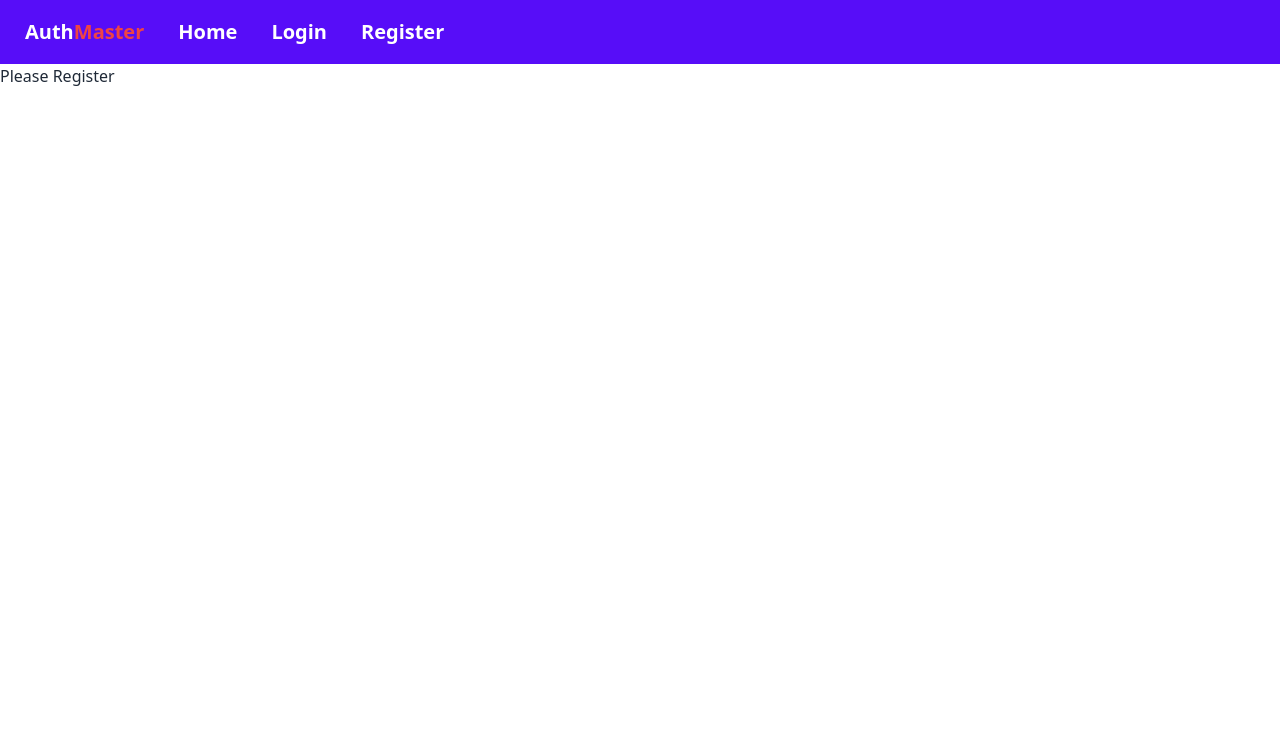
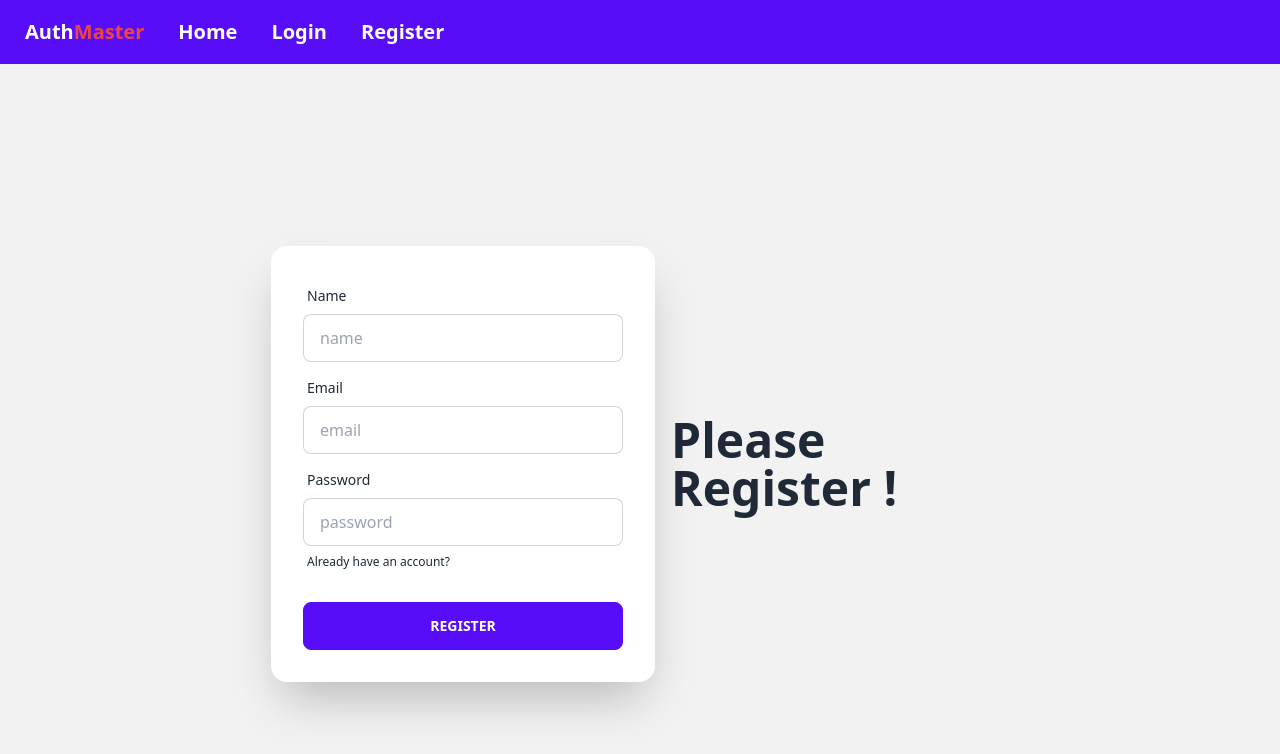
Before and after one commit to coder-Jahirul-Islam/auth-firebase-context-tailwind, a React (Vite) app: page /register in a window 1280 px wide. Shown: the top 754 px of the page. Built offline with nearby package versions, Linux system fonts and the light colour scheme.

Commit message:
added login and registation components

```diff
--- /dev/null
+++ b/src/components/Footer.jsx
@@ -0,0 +1,11 @@
+import React from 'react';
+
+const Footer = () => {
+    return (
+        <div>
+
+        </div>
+    );
+};
+
+export default Footer;
--- a/src/components/Login.jsx
+++ b/src/components/Login.jsx
@@ -1,10 +1,52 @@
 import React from 'react';
+import { Link } from 'react-router-dom';
 
 const Login = () => {
+    const handleLogin = (event) => {
+        event.preventDefault();
+        const form = event.target;
+        const email = form.email.value;
+        const password = form.password.value;
+        console.log(email, password);
+
+    }
     return (
-        <div>
-            <h2>Login</h2>
-        </div>
+        <>
+            <div className="hero min-h-screen bg-base-200">
+                <div className="hero-content flex-col lg:flex-row-reverse">
+                    <div className="text-center lg:text-left">
+                        <h1 className="text-5xl font-bold"> Please Login !</h1>
+                    </div>
+                    <div className="card flex-shrink-0 w-full max-w-sm shadow-2xl bg-base-100">
+                        <form onSubmit={handleLogin} className="card-body">
+                            <div className="form-control">
+                                <label className="label">
+                                    <span className="label-text">Email</span>
+                                </label>
+                                <input type="email" name='email' required placeholder="email" className="input input-bordered" />
+                            </div>
+
+                            <div className="form-control">
+                                <label className="label">
+                                    <span className="label-text">Password</span>
+                                </label>
+                                <input type="password" name='password' required placeholder="password" className="input input-bordered" />
+                                <label className="label">
+                                    <a href="#" className="label-text-alt link link-hover">Forgot password?</a>
+                                </label>
+                            </div>
+                            <div className="form-control mt-6">
+                                <button className="btn btn-primary">Login</button>
+                            </div>
+                        </form>
+                        <Link to='/register' className="btn btn-link">
+                            <button className='btn btn-link'>New to AuthMaster?</button>
+                        </Link>
+
+                    </div>
+                </div>
+            </div>
+        </>
     );
 };
 
--- a/src/components/Register.jsx
+++ b/src/components/Register.jsx
@@ -1,10 +1,57 @@
 import React from 'react';
+import { Link } from 'react-router-dom';
 
 const Register = () => {
+    const handlerRegister =(event)=>{
+        event.preventDefault();
+        const form = event.target;
+        const email = form.email.value;
+        const password = form.password.value;
+        console.log(email, password);
+
+
+    }
     return (
-        <div>
-            <h2>Please Register</h2>
-        </div>
+        <>
+            <div className="hero min-h-screen bg-base-200">
+                <div className="hero-content flex-col lg:flex-row-reverse">
+                    <div className="text-center lg:text-left">
+                        <h1 className="text-5xl font-bold"> Please Register !</h1>
+                    </div>
+                    <div className="card flex-shrink-0 w-full max-w-sm shadow-2xl bg-base-100">
+                        <form onSubmit={handlerRegister} className="card-body">
+                            <div className="form-control">
+                                <label className="label">
+                                    <span className="label-text">Name</span>
+                                </label>
+                                <input type="text" name='name' required placeholder="name" className="input input-bordered" />
+                            </div>
+                            <div className="form-control">
+                                <label className="label">
+                                    <span className="label-text">Email</span>
+                                </label>
+                                <input type="email" name='email' required placeholder="email" className="input input-bordered" />
+                            </div>
+                            <div className="form-control">
+                                <label className="label">
+                                    <span className="label-text">Password</span>
+                                </label>
+                                <input type="password" name='password' required placeholder="password" className="input input-bordered" />
+                                <label className="label">
+                                    <Link to='/login' className="label-text-alt link link-hover">Already have an account?</Link>
+                                </label>
+                                <div className="form-control mt-6">
+                                <button className="btn btn-primary">Register</button>
+                            </div>
+                            </div>
+
+                        </form>
+
+
+                    </div>
+                </div>
+            </div>
+        </>
     );
 };
 
--- a/src/layout/Main.jsx
+++ b/src/layout/Main.jsx
@@ -1,12 +1,14 @@
 import React from 'react';
 import { Outlet } from 'react-router-dom';
 import Header from '../components/Header';
+import Footer from '../components/Footer';
 
 const Main = () => {
     return (
         <div>
             <Header></Header>
             <Outlet></Outlet>
+            <Footer></Footer>
         </div>
     );
 };
```
